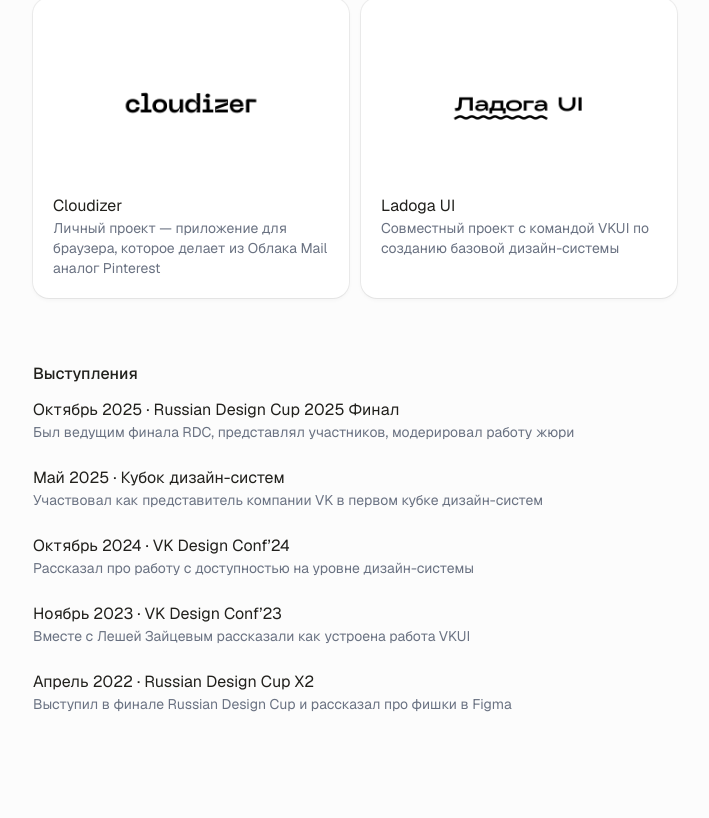
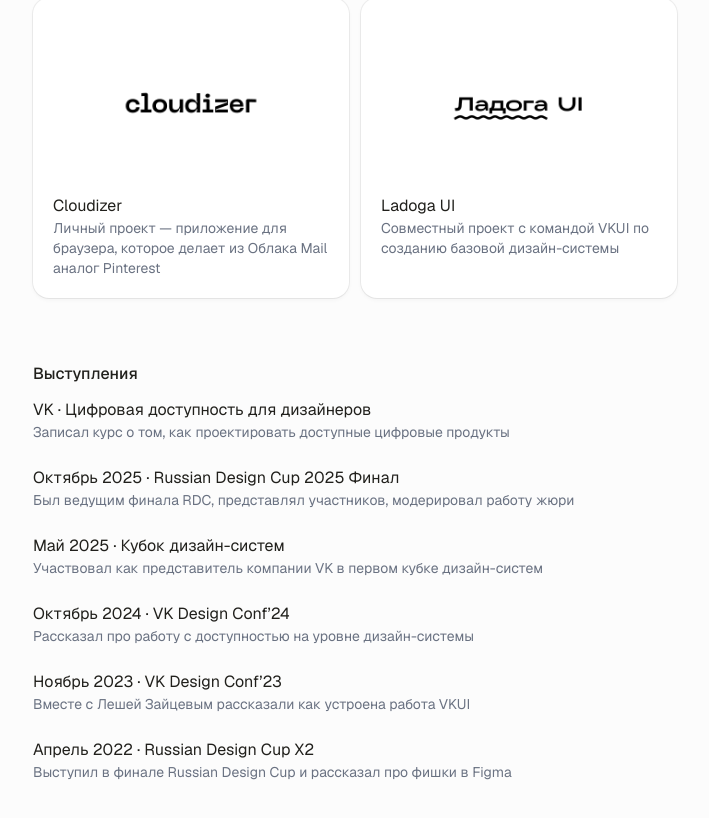
Before and after one commit to Fliqle/fliqle.github.io, a Next.js app: page / in a window 1280 px wide. Shown: the part 1758-2576 px from the top of the page, without its empty margins (285-994 px from the left). Before the commit the page ends 2544 px from the top, so only its background shows below. Built offline with nearby package versions, Linux system fonts and the light colour scheme; no server answers.

Commit message:
Добавить курс по цифровой доступности

```diff
--- a/app/en/page.tsx
+++ b/app/en/page.tsx
@@ -148,6 +148,18 @@
 
           <div className="space-y-2">
             <a
+              href="https://team.vk.company/a11y_training/design/"
+              target="_blank"
+              rel="noopener noreferrer"
+              className="-mx-3 flex flex-col rounded-xl px-3 py-2 no-underline hover:bg-[#F5F4F4] dark:hover:bg-neutral-800"
+            >
+              <h3 className="inline-block">VK Course · Digital Accessibility for Designers</h3>
+              <p className="text-sm text-gray-500 dark:text-gray-400">
+                Created a course on designing accessible digital products
+              </p>
+            </a>
+
+            <a
               href="https://vk.com/video_ext.php?oid=-152990965&id=456239715&hd=2"
               target="_blank"
               rel="noopener noreferrer"
--- a/app/page.tsx
+++ b/app/page.tsx
@@ -125,6 +125,18 @@
 
           <div className="space-y-2">
             <a
+              href="https://team.vk.company/a11y_training/design/"
+              target="_blank"
+              rel="noopener noreferrer"
+              className="-mx-3 flex flex-col rounded-xl px-3 py-2 no-underline hover:bg-[#F5F4F4] dark:hover:bg-neutral-800"
+            >
+              <h3 className="inline-block">VK · Цифровая доступность для дизайнеров</h3>
+              <p className="text-sm text-gray-500 dark:text-gray-400">
+                Записал курс о том, как проектировать доступные цифровые продукты
+              </p>
+            </a>
+
+            <a
               href="https://vkvideo.ru/video-60345511_456239051"
               target="_blank"
               rel="noopener noreferrer"
```
